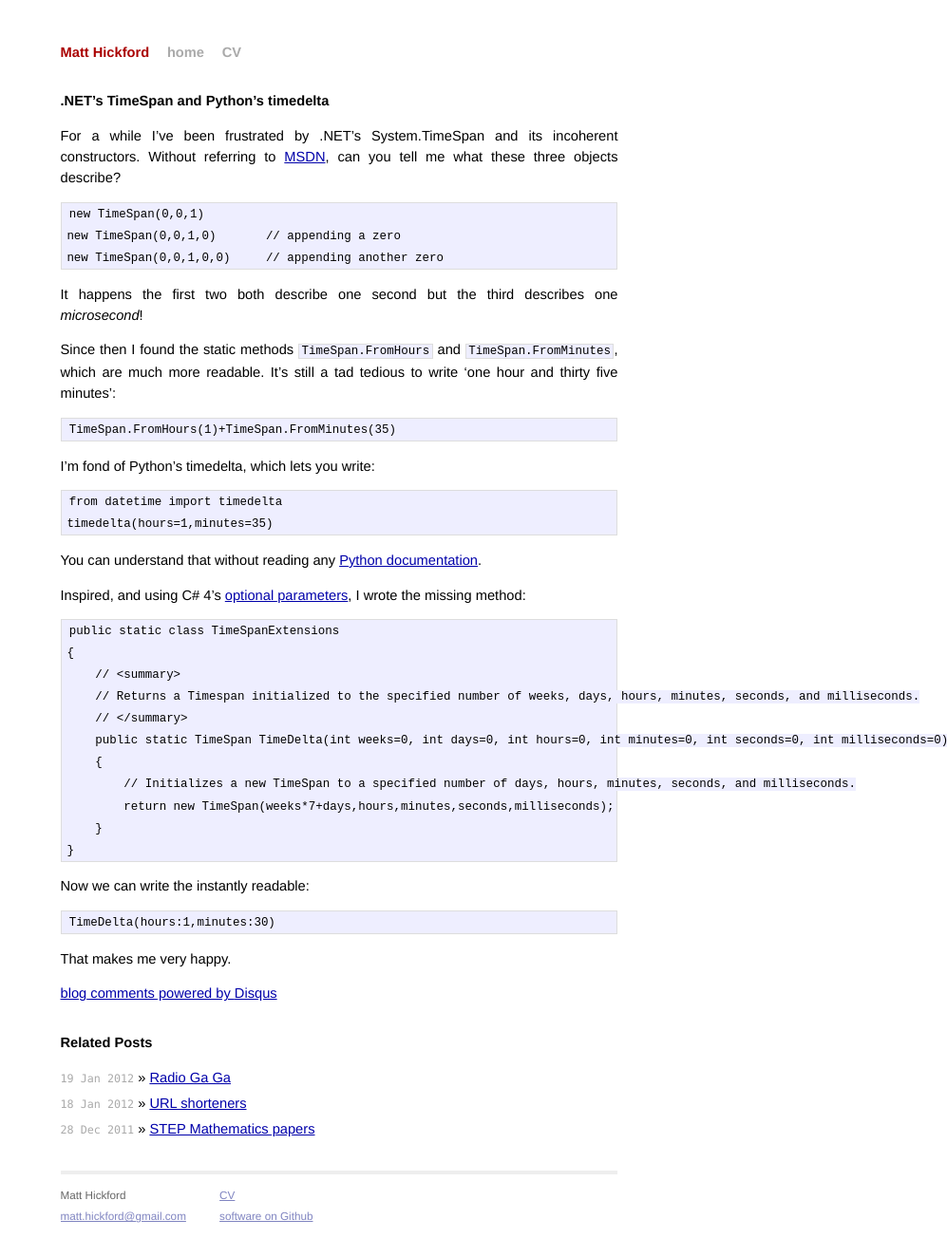
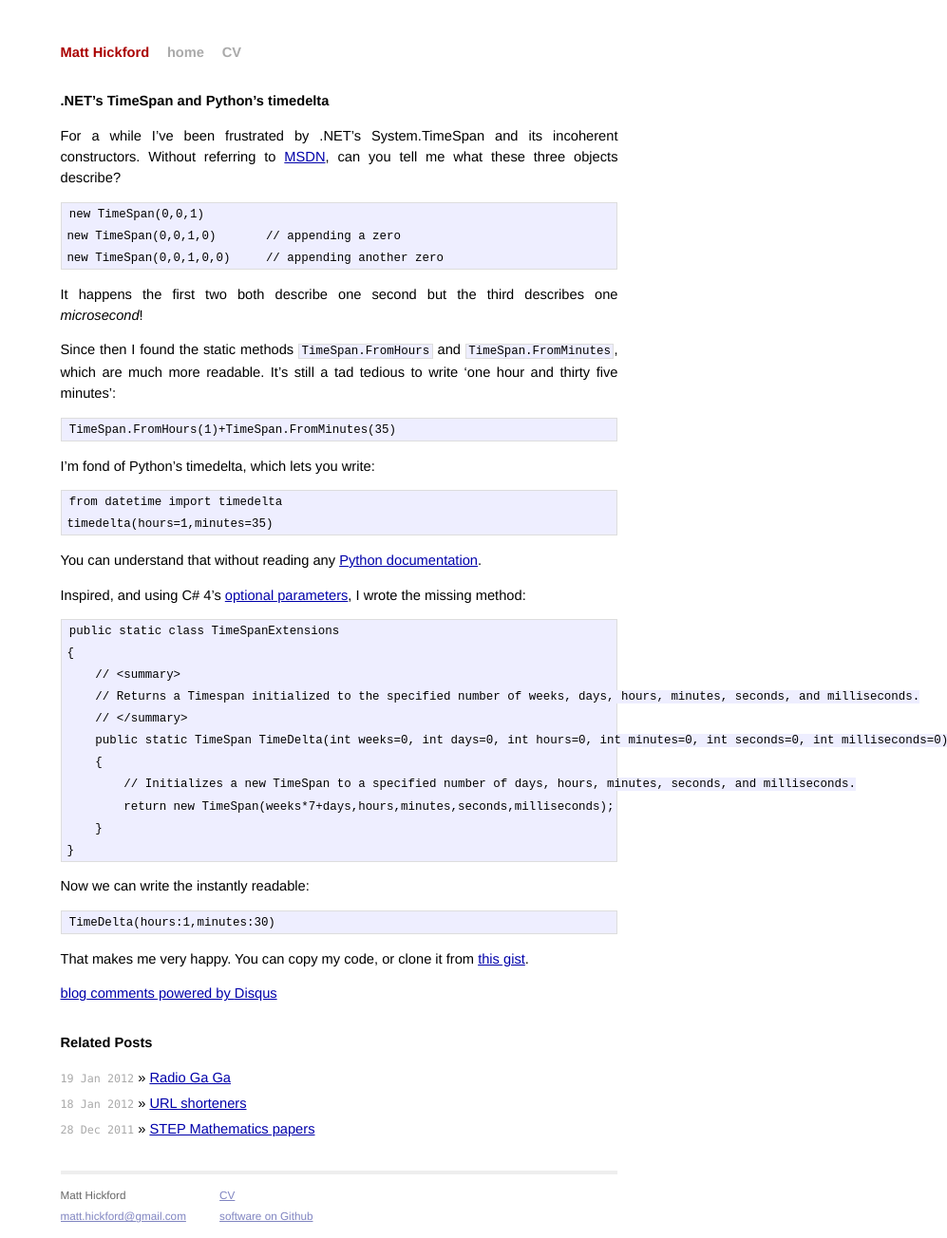
Before and after one commit to hickford/hickford.github.io, a Jekyll site: the page built from _posts/2012-03-08-csharp-timespan-and-python-timedelta.markdown, in a window 1280 px wide. Shown: the whole page at 95% size, without its empty margins (283-1280 px from the left). Built offline with Jekyll 4.4.1, drawn with Linux system fonts in a browser that asks for light colours; Markdown is read by kramdown in place of the engine named in the settings; comment, search, counter and statistics services are not loaded.

Commit message:
link to gist

```diff
--- a/_posts/2012-03-08-csharp-timespan-and-python-timedelta.markdown
+++ b/_posts/2012-03-08-csharp-timespan-and-python-timedelta.markdown
@@ -44,7 +44,7 @@ Now we can write the instantly readable:
 
     TimeDelta(hours:1,minutes:30)
 
-That makes me very happy.
+That makes me very happy. You can copy my code, or clone it from [this gist](https://gist.github.com/2004019).
 
 [1]: http://msdn.microsoft.com/en-us/library/system.timespan.aspx
 [2]: http://docs.python.org/library/datetime.html#timedelta-objects
```
